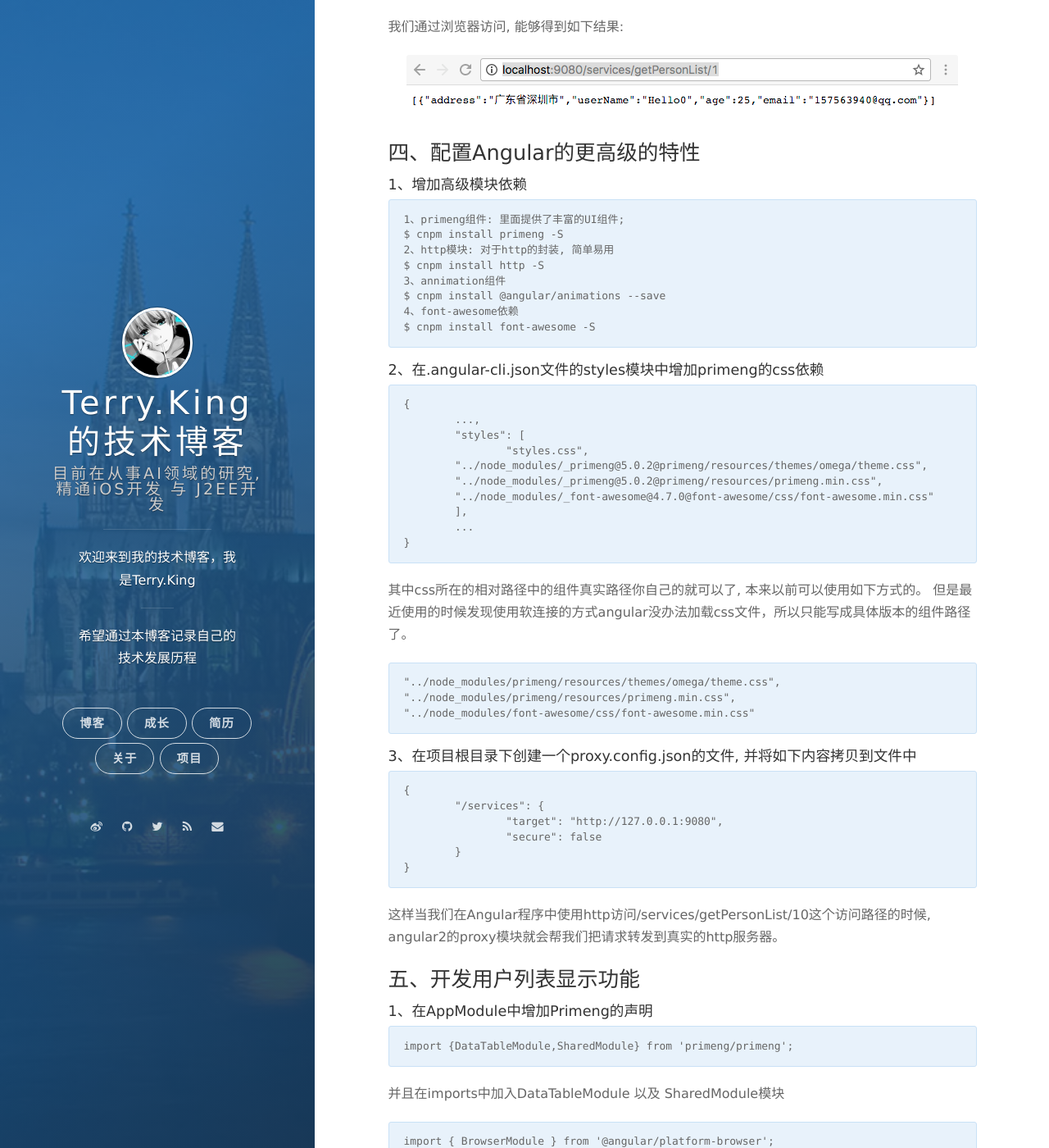
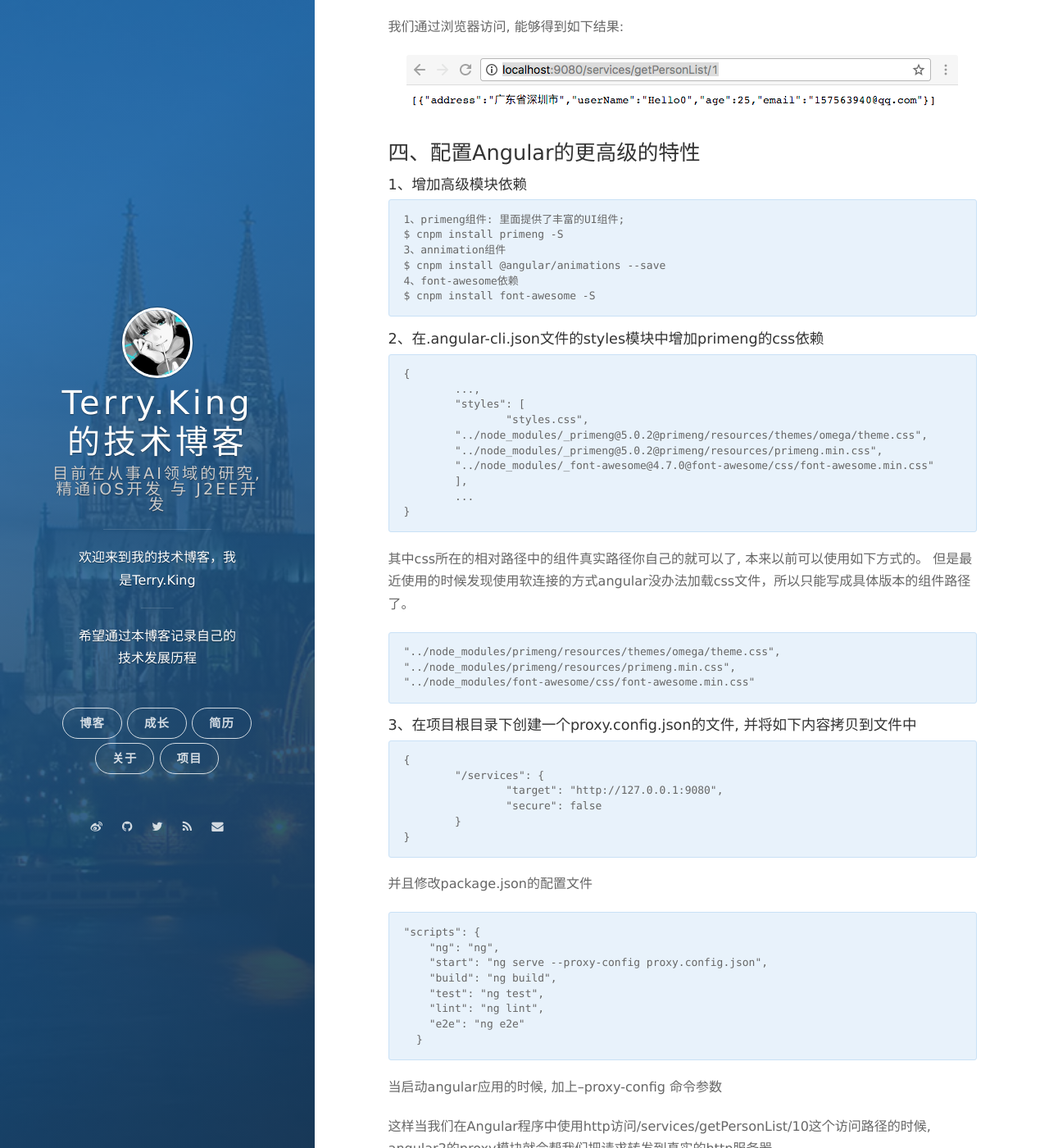
Before and after one commit to terryKing1992/terryKing1992.github.io, a Jekyll site: the page built from _posts/2017-12-06-angular2-springboot-interaction-tutorial.md, in a window 1280 px wide and 1400 px high, scrolled down 1731 px. Shown: the whole window at 82% size. Built offline with Jekyll 4.4.1, drawn with Linux system fonts in a browser that asks for light colours; nearby versions of some CDN libraries; comment, search, counter and statistics services are not loaded; some of the changed text lies outside the part shown.

Commit message:
增加FAQ

```diff
--- a/_posts/2017-12-06-angular2-springboot-interaction-tutorial.md
+++ b/_posts/2017-12-06-angular2-springboot-interaction-tutorial.md
@@ -93,8 +93,6 @@
 
 	1、primeng组件: 里面提供了丰富的UI组件;
 	$ cnpm install primeng -S
-	2、http模块: 对于http的封装, 简单易用
-	$ cnpm install http -S
 	3、annimation组件
 	$ cnpm install @angular/animations --save
 	4、font-awesome依赖
@@ -129,6 +127,19 @@
 			"secure": false
 		}
 	}
+
+并且修改package.json的配置文件
+
+	"scripts": {
+	    "ng": "ng",
+	    "start": "ng serve --proxy-config proxy.config.json",
+	    "build": "ng build",
+	    "test": "ng test",
+	    "lint": "ng lint",
+	    "e2e": "ng e2e"
+	  }
+
+当启动angular应用的时候, 加上--proxy-config 命令参数
 
 这样当我们在Angular程序中使用http访问/services/getPersonList/10这个访问路径的时候, angular2的proxy模块就会帮我们把请求转发到真实的http服务器。
 
@@ -248,3 +259,20 @@
 ![运行截图](/assets/images/2017-12-07-person-list-ui-result.png)
 
 到这里，基本上一个在本地可运行的Angular以及SpringBoot应用的交互框架就已经搭建完成了。
+
+### 七、FAQ
+
+##### 1、出现后台服务的404 Not Found错误
+
+	* 请查看自己的proxy.config.json文件是否存在
+	* 请查看自己的.angular-cli.json文件中有没有加入ng serve --proxy-config proxy.config.json
+	* 请查看自己的后台服务是否已经启动
+	* 查看Angular访问的上下文路径是否与SpringBoot的路径一致
+
+##### 2、如果出现需要Error, 表示需要添加CUSTOMER_SCHEMA的字段
+
+	  schemas: [CUSTOM_ELEMENTS_SCHEMA]
+
+##### 3、如果出现界面元素不显示的问题
+
+	参考"styles模块中增加primeng的css依赖" 段落。
```
